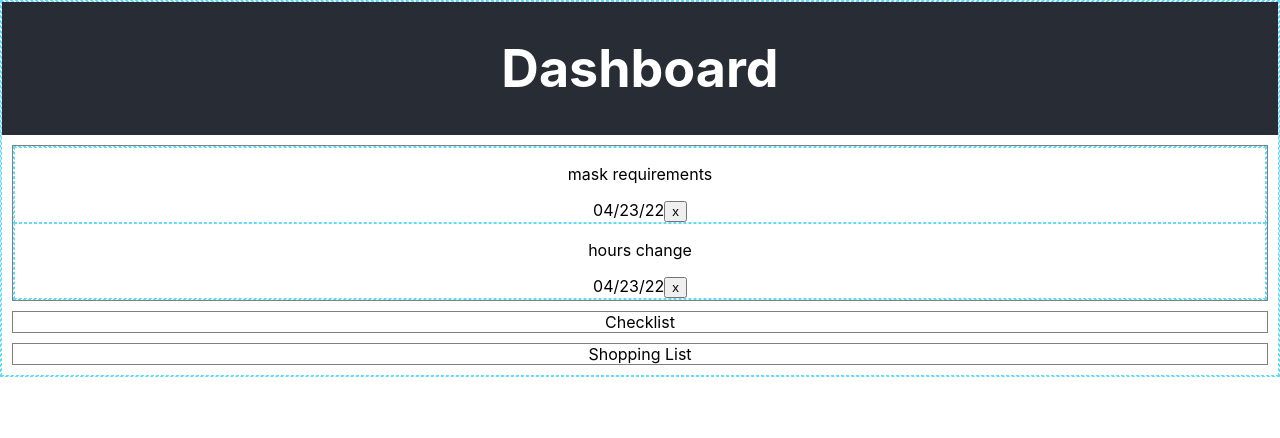
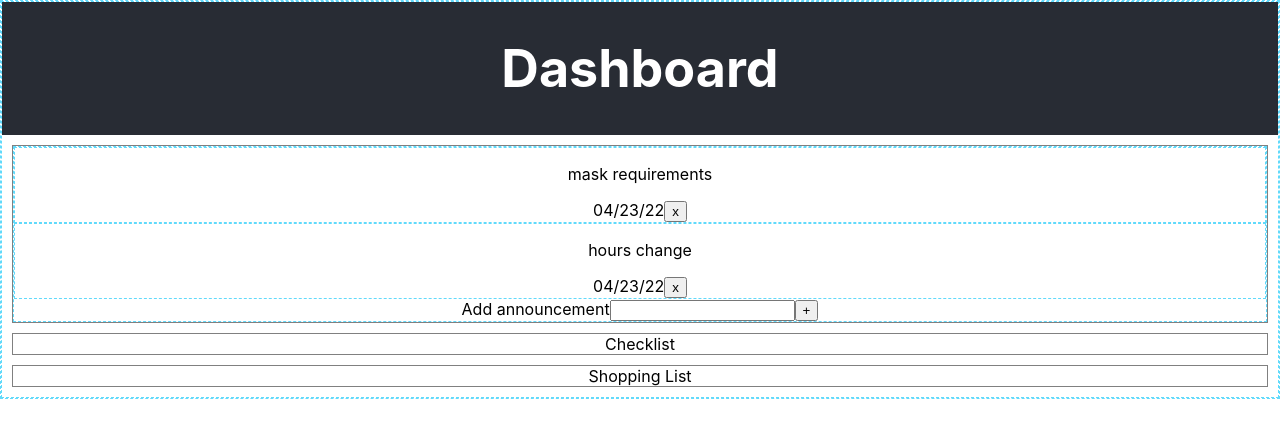
Before and after one commit to tinaxgao/planner, a React (Create React App) app: page / in a window 1280 px wide. Shown: the top 438 px of the page. Built offline with nearby package versions, Linux system fonts and the light colour scheme.

Commit message:
announcements - add new

```diff
--- a/src/components/announcements/Announcements.js
+++ b/src/components/announcements/Announcements.js
@@ -3,6 +3,8 @@ import { useSelector, useDispatch } from "react-redux";
 import { add, remove } from "./announcementsSlice";
 
 const Announcements = () => {
+  const dispatch = useDispatch();
+
   const announcements = useSelector((state) => state.announcements);
   const announcement = announcements.announcements.map((a) => (
     <div key={a.id} className="announcement">
@@ -12,11 +14,22 @@ const Announcements = () => {
     </div>
   ));
 
-  console.log(announcements.announcements.map((i) => i)); //DELETE console.log
+  const handleSubmit = (e) => {
+    e.preventDefault();
+    dispatch(add(document.getElementById("newAnnounce").value))
+  }
 
-  const dispatch = useDispatch();
+  return (
+    <div>
+      {announcement}
 
-  return <div>{announcement}</div>;
+      <form onSubmit={handleSubmit}>
+        <label htmlFor="newAnnounce">Add announcement</label>
+        <input type="text" id="newAnnounce" />
+        <button type="submit">+</button>
+      </form>
+    </div>
+  );
 };
 
 export default Announcements;
--- a/src/components/announcements/announcementsSlice.js
+++ b/src/components/announcements/announcementsSlice.js
@@ -23,7 +23,7 @@ export const announcementsSlice = createSlice({
             state.announcements.push({
                 id: state.announcements.length + 1,
                 content: action.payload,
-                date: new Date(),
+                date: new Date().toLocaleDateString(),
             });
         },
         remove: (state, action) => {
```
